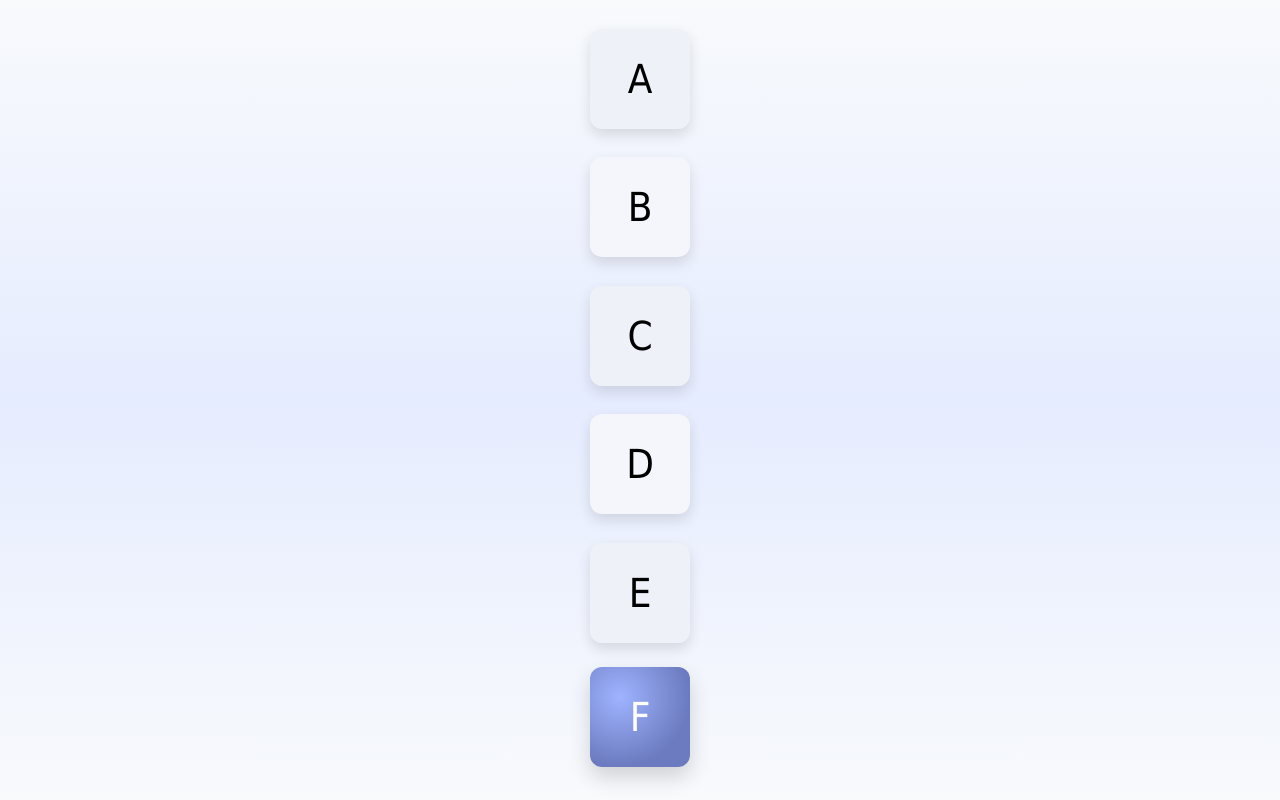
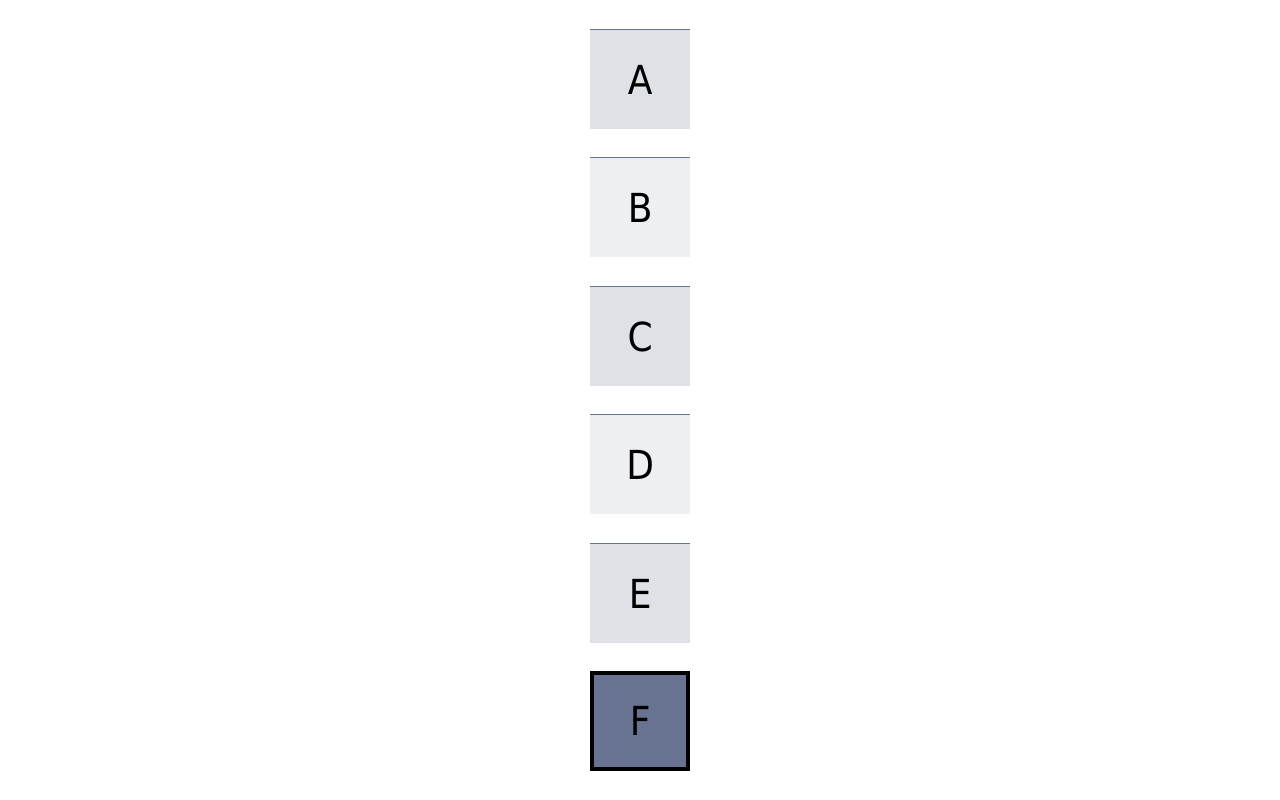
Before and after one commit to Kushal3121/CS6314-WPL, a plain HTML site: page Exercise 2/index.html in a window 1280 px wide. Drawn offline with Linux system fonts and the light colour scheme.

Commit message:
Fix minor styling issues

```diff
--- a/Exercise 2/index.html
+++ b/Exercise 2/index.html
@@ -3,7 +3,7 @@
   <head>
     <meta charset="UTF-8" />
     <title>Exercise 2</title>
-    <link rel="stylesheet" href="styleC.css" />
+    <link rel="stylesheet" href="styleA.css" />
   </head>
   <body>
     <main class="stack">
```
